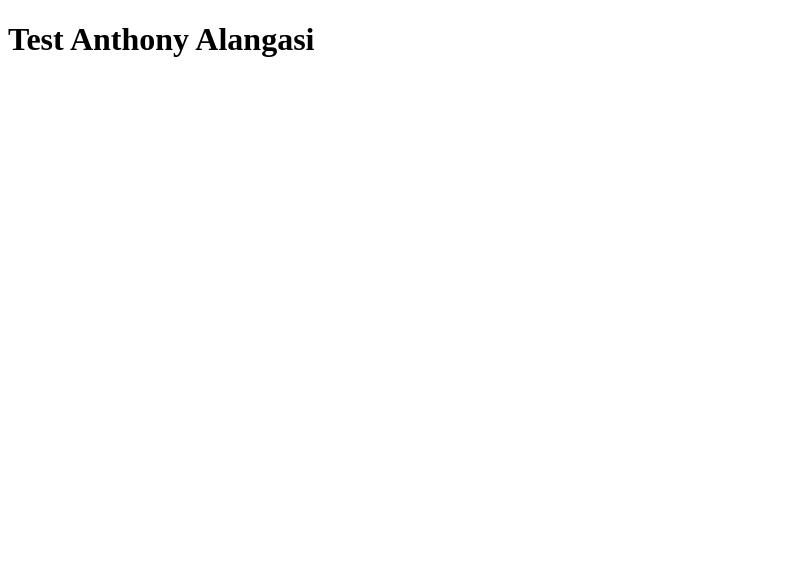
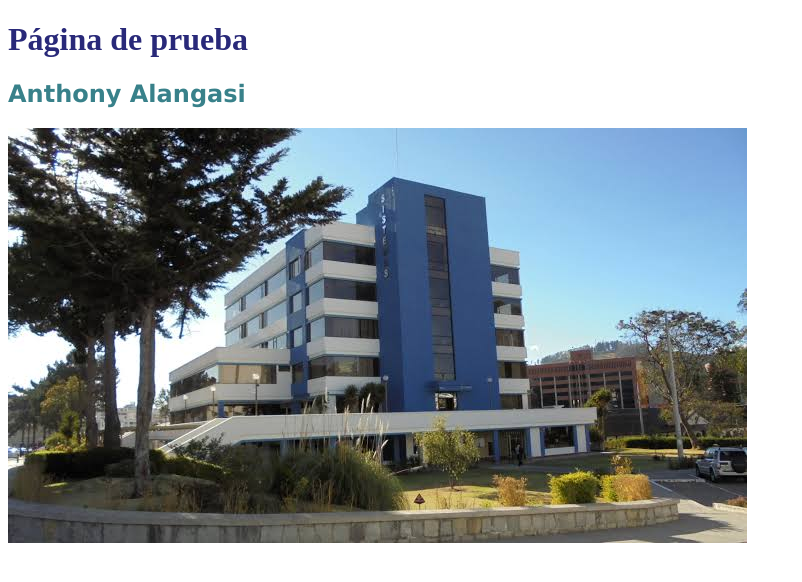
Before and after one commit to AnthoAl/minihttpd, a plain HTML site: page www/index.html in a window 1280 px wide. Shown: the whole page, without its empty margins (0-802 px from the left). Drawn offline with Linux system fonts and the light colour scheme.

Commit message:
Creación y redacción del README, y actualización de los recursos web

```diff
--- a/www/index.html
+++ b/www/index.html
@@ -1,11 +1,17 @@
 <!DOCTYPE html>
 <html lang="en">
+
 <head>
     <meta charset="UTF-8">
     <meta name="viewport" content="width=device-width, initial-scale=1.0">
+    <link rel="stylesheet" href="style.css">
     <title>Anthony Alangasi</title>
 </head>
+
 <body>
-    <h1>Test Anthony Alangasi</h1>
+    <h1>Página de prueba</h1>
+    <h2>Anthony Alangasi</h2>
+    <img src="./image.png">
 </body>
+
 </html>
--- a/www/style.css
+++ b/www/style.css
@@ -0,0 +1,9 @@
+h1{
+    font-family: 'Times New Roman', Times, serif;
+    color:rgb(41, 41, 121);
+}
+
+h2{
+    font-family:'Lucida Sans', 'Lucida Sans Regular', 'Lucida Grande', 'Lucida Sans Unicode', Geneva, Verdana, sans-serif;
+    color:rgb(56, 129, 138);
+}
```
Also changed, not shown: 1 other file.
